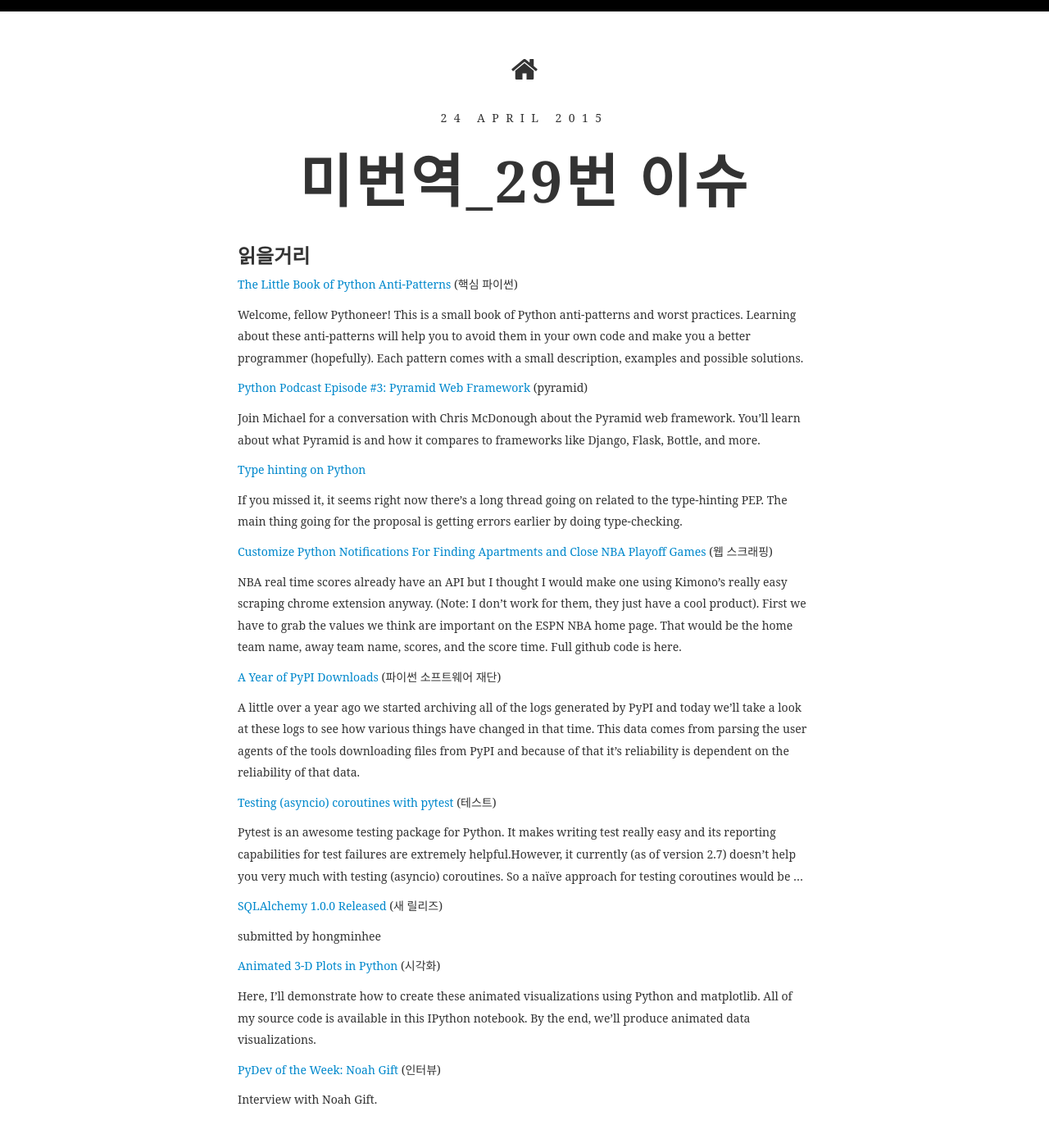
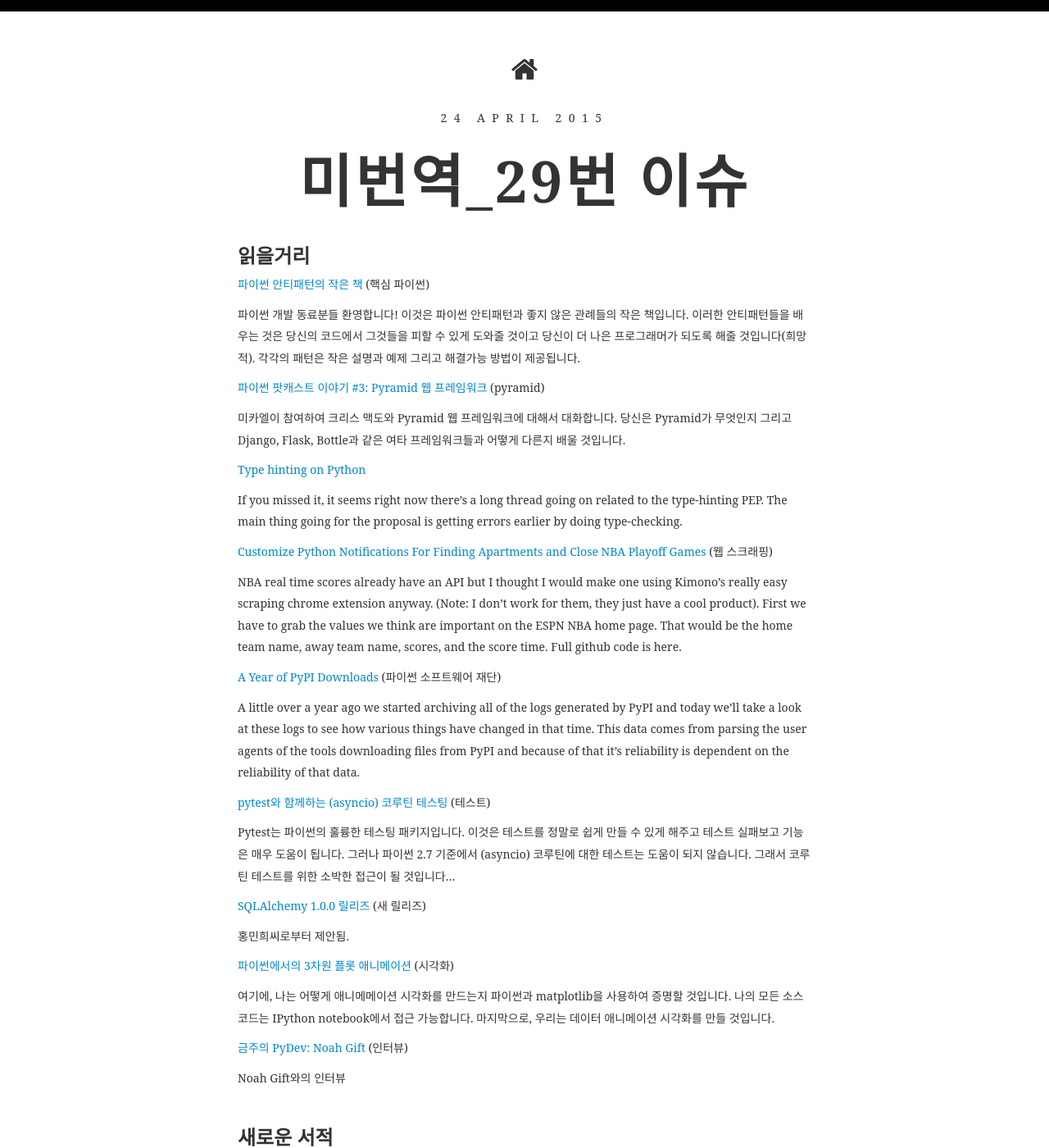
Before and after one commit to weeklypythonkr/weeklypythonkr.github.io, a Jekyll site: the page built from _posts/2015-04-24-Issue-29.md, in a window 1280 px wide and 1400 px high. Shown: the whole window at 82% size. Built offline with Jekyll 4.4.1, drawn with Linux system fonts in a browser that asks for light colours; some web fonts are replaced.

Commit message:
29번 이슈 일부 번역

```diff
--- a/_posts/2015-04-24-Issue-29.md
+++ b/_posts/2015-04-24-Issue-29.md
@@ -4,13 +4,13 @@
 ---
 
 ###읽을거리
-<a href="http://docs.quantifiedcode.com/python-anti-patterns/" target="_blank">The Little Book of Python Anti-Patterns</a> (핵심 파이썬)
+<a href="http://docs.quantifiedcode.com/python-anti-patterns/" target="_blank">파이썬 안티패턴의 작은 책</a> (핵심 파이썬)
 
-Welcome, fellow Pythoneer! This is a small book of Python anti-patterns and worst practices. Learning about these anti-patterns will help you to avoid them in your own code and make you a better programmer (hopefully). Each pattern comes with a small description, examples and possible solutions.
+파이썬 개발 동료분들 환영합니다! 이것은 파이썬 안티패턴과 좋지 않은 관례들의 작은 책입니다. 이러한 안티패턴들을 배우는 것은 당신의 코드에서 그것들을 피할 수 있게 도와줄 것이고 당신이 더 나은 프로그래머가 되도록 해줄 것입니다(희망적). 각각의 패턴은 작은 설명과 예제 그리고 해결가능 방법이 제공됩니다.
 
-<a href="http://www.talkpythontome.com/episodes/show/3/pyramid-web-framework" target="_blank">Python Podcast Episode #3: Pyramid Web Framework</a> (pyramid)
+<a href="http://www.talkpythontome.com/episodes/show/3/pyramid-web-framework" target="_blank">파이썬 팟캐스트 이야기 #3: Pyramid 웹 프레임워크</a> (pyramid)
 
-Join Michael for a conversation with Chris McDonough about the Pyramid web framework. You'll learn about what Pyramid is and how it compares to frameworks like Django, Flask, Bottle, and more.
+미카엘이 참여하여 크리스 맥도와 Pyramid 웹 프레임워크에 대해서 대화합니다. 당신은 Pyramid가 무엇인지 그리고 Django, Flask, Bottle과 같은 여타 프레임워크들과 어떻게 다른지 배울 것입니다.
 
 <a href="http://feedproxy.google.com/~r/blogspot/pydev/~3/d7PzLWWGAb4/type-hinting-on-python.html" target="_blank">Type hinting on Python</a>
 
@@ -24,21 +24,21 @@
 
 A little over a year ago we started archiving all of the logs generated by PyPI and today we’ll take a look at these logs to see how various things have changed in that time. This data comes from parsing the user agents of the tools downloading files from PyPI and because of that it’s reliability is dependent on the reliability of that data.
 
-<a href="http://stefan.sofa-rockers.org/2015/04/22/testing-coroutines/" target="_blank">Testing (asyncio) coroutines with pytest</a> (테스트)
+<a href="http://stefan.sofa-rockers.org/2015/04/22/testing-coroutines/" target="_blank">pytest와 함께하는 (asyncio) 코루틴 테스팅</a> (테스트)
 
-Pytest is an awesome testing package for Python. It makes writing test really easy and its reporting capabilities for test failures are extremely helpful.However, it currently (as of version 2.7) doesn’t help you very much with testing (asyncio) coroutines. So a naïve approach for testing coroutines would be ...
+Pytest는 파이썬의 훌륭한 테스팅 패키지입니다. 이것은 테스트를 정말로 쉽게 만들 수 있게 해주고 테스트 실패보고 기능은 매우 도움이 됩니다. 그러나 파이썬 2.7 기준에서 (asyncio) 코루틴에 대한 테스트는 도움이 되지 않습니다. 그래서 코루틴 테스트를 위한 소박한 접근이 될 것입니다...
 
-<a href="http://www.sqlalchemy.org/blog/2015/04/16/sqlalchemy-1.0.0-released/" target="_blank">SQLAlchemy 1.0.0 Released</a> (새 릴리즈)
+<a href="http://www.sqlalchemy.org/blog/2015/04/16/sqlalchemy-1.0.0-released/" target="_blank">SQLAlchemy 1.0.0 릴리즈</a> (새 릴리즈)
 
-submitted by  hongminhee
+홍민희씨로부터 제안됨.
 
-<a href="http://www.reddit.com/r/Python/comments/32rwxu/animated_3d_plots_in_python/" target="_blank">Animated 3-D Plots in Python</a> (시각화)
+<a href="http://www.reddit.com/r/Python/comments/32rwxu/animated_3d_plots_in_python/" target="_blank">파이썬에서의 3차원 플롯 애니메이션</a> (시각화)
 
-Here, I’ll demonstrate how to create these animated visualizations using Python and matplotlib. All of my source code is available in this IPython notebook. By the end, we’ll produce animated data visualizations.
+여기에, 나는 어떻게 애니메메이션 시각화를 만드는지 파이썬과 matplotlib을 사용하여 증명할 것입니다. 나의 모든 소스코드는 IPython notebook에서 접근 가능합니다. 마지막으로, 우리는 데이터 애니메이션 시각화를 만들 것입니다.
 
-<a href="http://feedproxy.google.com/~r/TheMouseVsThePython/~3/59CppxtXJHw/" target="_blank">PyDev of the Week: Noah Gift</a> (인터뷰)
+<a href="http://feedproxy.google.com/~r/TheMouseVsThePython/~3/59CppxtXJHw/" target="_blank">금주의 PyDev: Noah Gift</a> (인터뷰)
 
-Interview with Noah Gift.
+Noah Gift와의 인터뷰
 
 <br />
 
```
Also changed, not shown: 1 other file.
